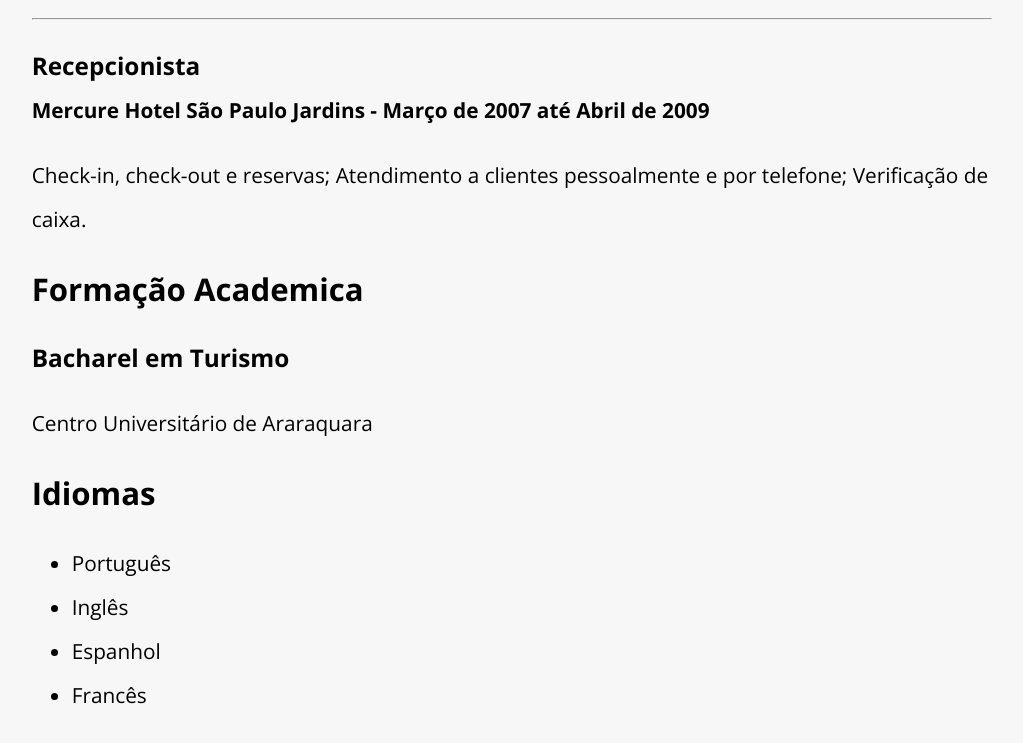
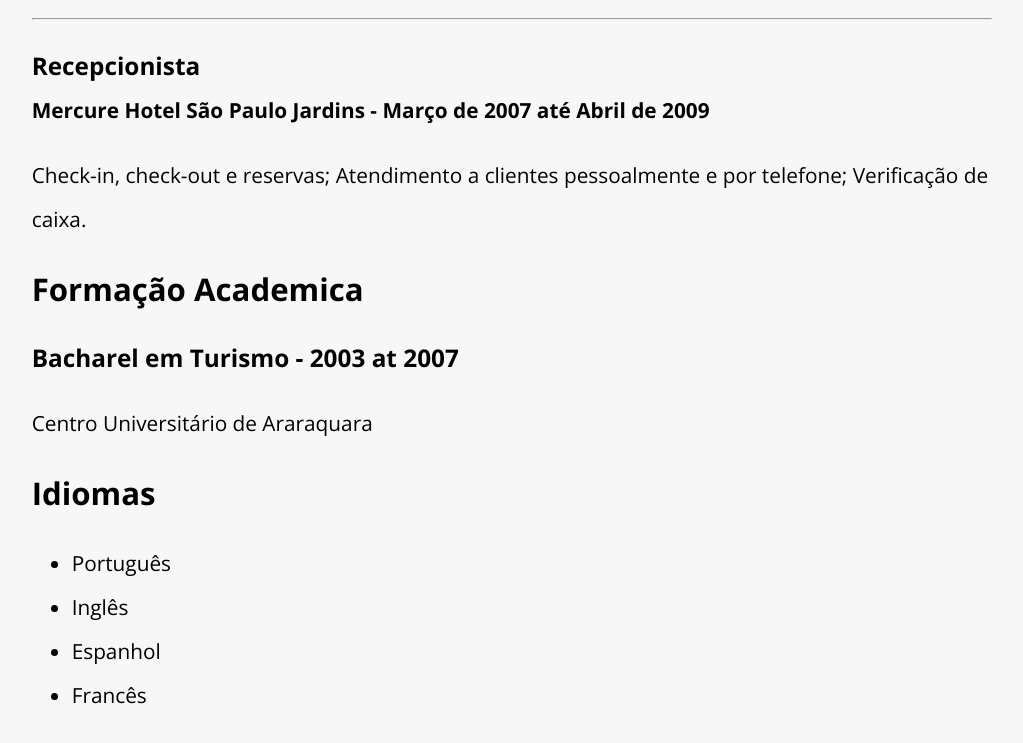
Before and after one commit to renatayasui/renatayasui.github.io, a plain HTML site: page index.html in a window 1280 px wide. Shown: the part 1633-2376 px from the top of the page, without its empty margins (128-1151 px from the left). Drawn offline with nearby package versions, Linux system fonts and the light colour scheme.

Commit message:
Update index.html

```diff
--- a/index.html
+++ b/index.html
@@ -77,7 +77,7 @@
         <p>Check-in, check-out e reservas; Atendimento a clientes pessoalmente e por telefone; Verificação de caixa.</p>
 
         <h2>Formação Academica</h2>
-        <h3>Bacharel em Turismo</h3>
+        <h3>Bacharel em Turismo - 2003 at 2007</h3>
         <p>Centro Universitário de Araraquara</p>
 
         <h2>Idiomas</h2>
```
